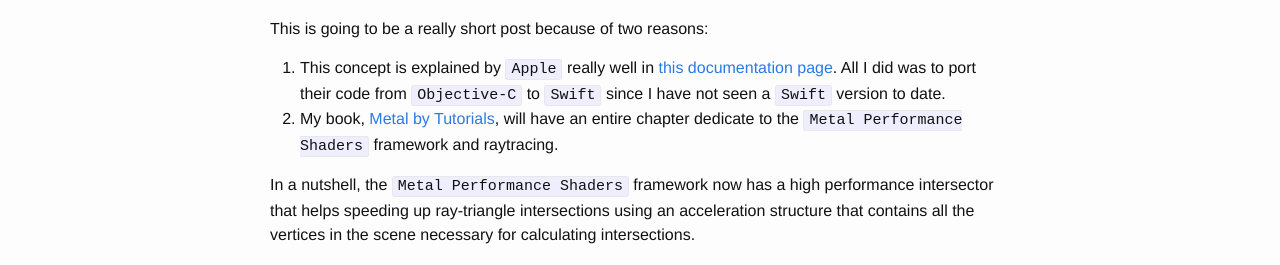
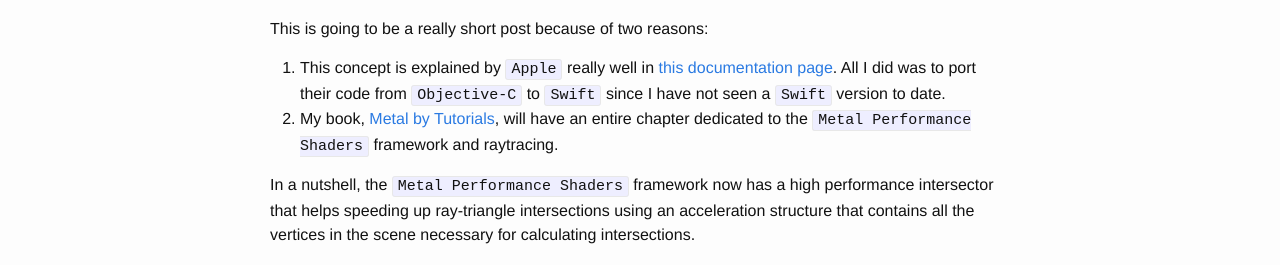
Before and after one commit to AlirioLau/metalkit.github.io, a Jekyll site: the page built from _posts/2018-07-14-raytracing-with-metal.markdown, in a window 1280 px wide. Shown: the part 217-482 px from the top of the page. Built offline with Jekyll 4.4.1, drawn with Linux system fonts in a browser that asks for light colours; comment, search, counter and statistics services are not loaded.

Commit message:
initial commit

```diff
--- a/_posts/2018-07-14-raytracing-with-metal.markdown
+++ b/_posts/2018-07-14-raytracing-with-metal.markdown
@@ -9,7 +9,7 @@
 This is going to be a really short post because of two reasons:
 
 1. This concept is explained by `Apple` really well in [this documentation page](https://developer.apple.com/documentation/metalperformanceshaders/metal_for_accelerating_ray_tracing). All I did was to port their code from `Objective-C` to `Swift` since I have not seen a `Swift` version to date.
-2. My book, [Metal by Tutorials](https://store.raywenderlich.com/products/metal-by-tutorials), will have an entire chapter dedicate to the `Metal Performance Shaders` framework and raytracing.
+2. My book, [Metal by Tutorials](https://store.raywenderlich.com/products/metal-by-tutorials), will have an entire chapter dedicated to the `Metal Performance Shaders` framework and raytracing.
 
 In a nutshell, the `Metal Performance Shaders` framework now has a high performance intersector that helps speeding up ray-triangle intersections using an acceleration structure that contains all the vertices in the scene necessary for calculating intersections.
 
```
